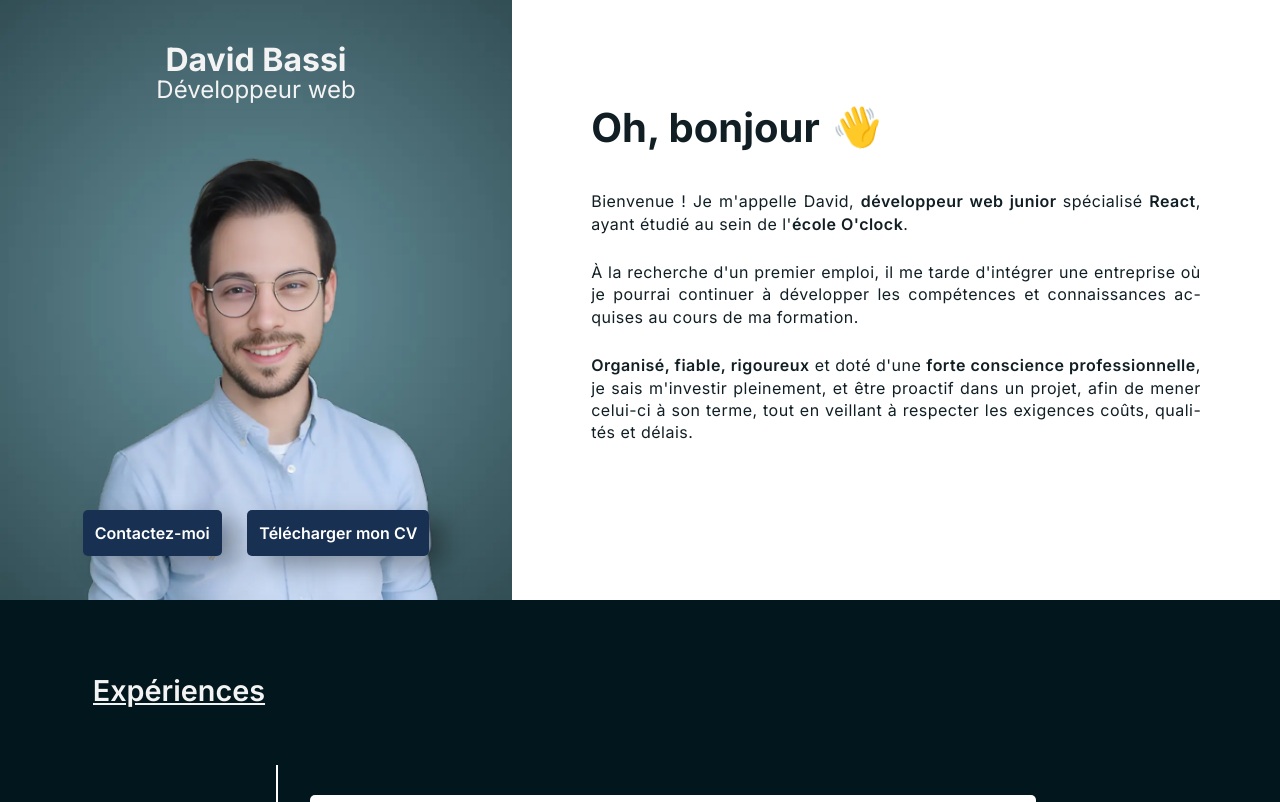
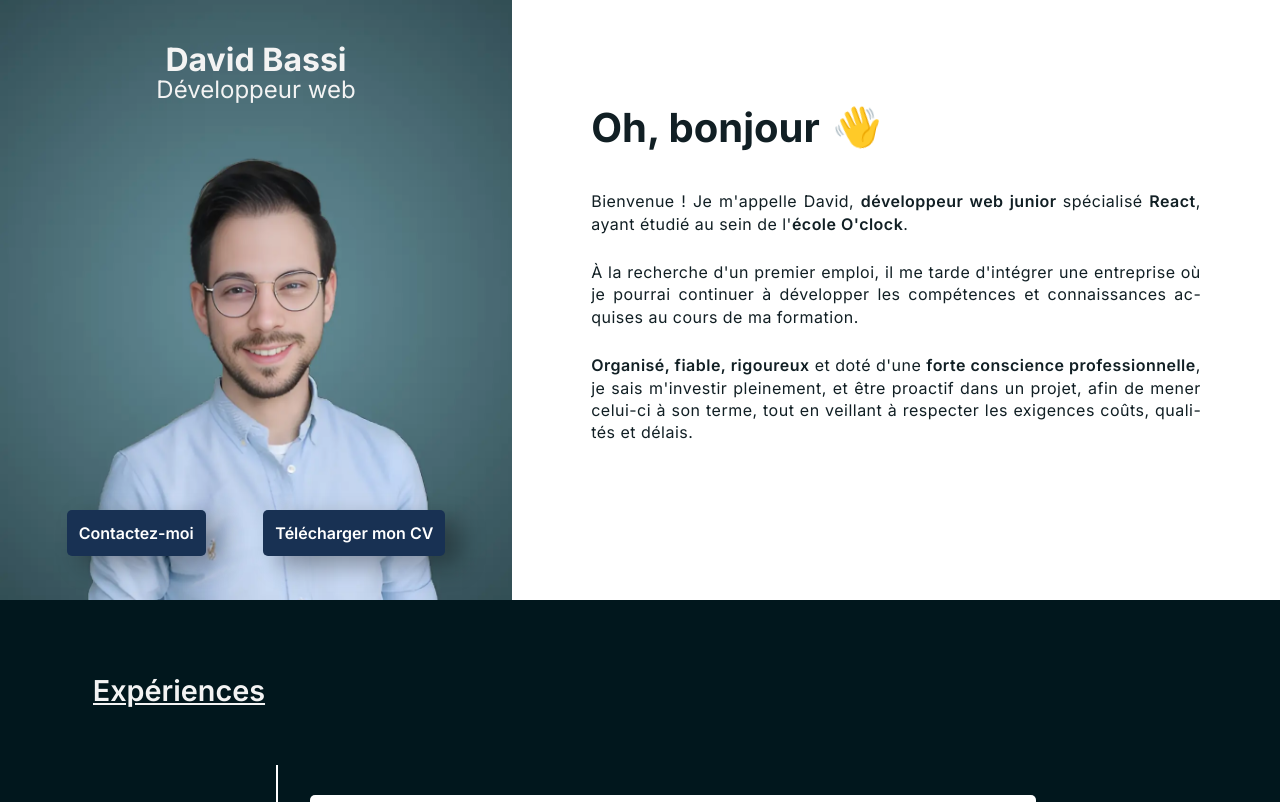
Before and after one commit to DavidBASSI21/cv-react-2, a React (Vite) app: page / in a window 1280 px wide. Shown: the top 802 px of the page. Built offline with nearby package versions, Linux system fonts and the light colour scheme; grey boxes are pictures that could not be loaded.

Commit message:
rectification affichage boutons home

```diff
--- a/src/components/Home/Home.scss
+++ b/src/components/Home/Home.scss
@@ -56,7 +56,7 @@
   box-shadow: 15px 10px 24px 0px rgb(0 0 0 / 35%);
   overflow: hidden;
   cursor: pointer;
-
+  margin: 0 1em;
   border: none;
   transition: 0.3s;
 
```
